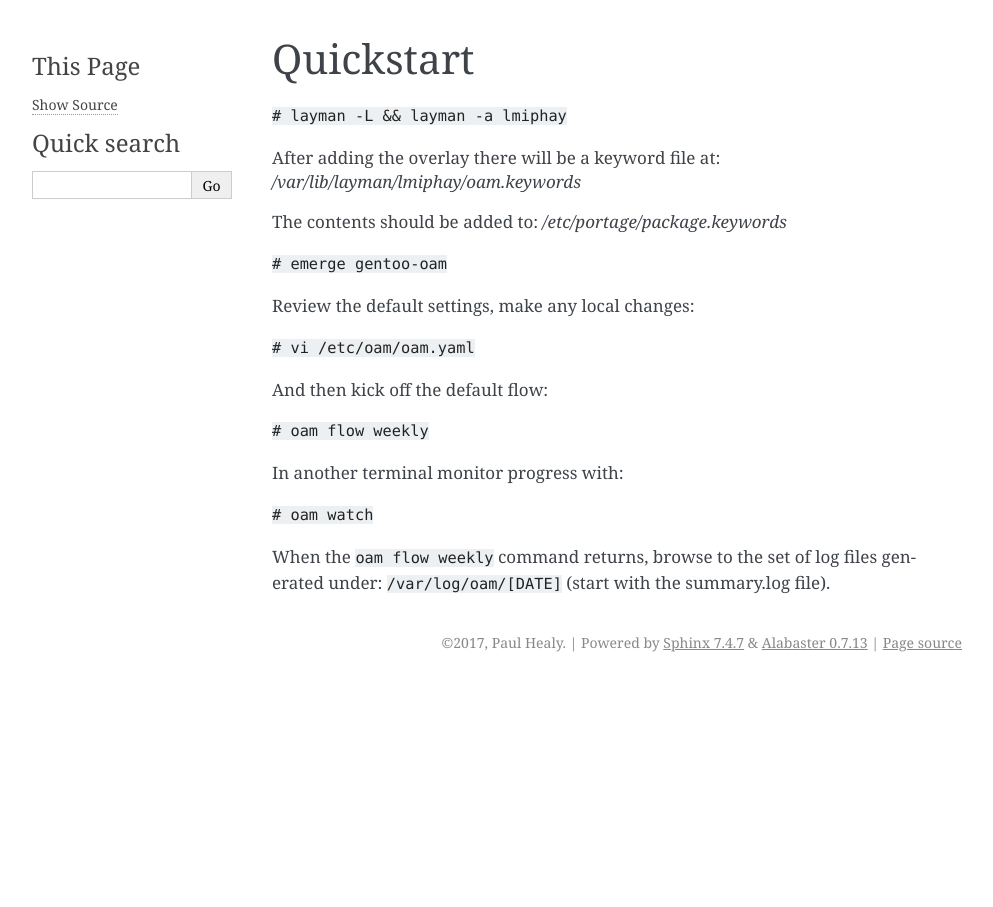
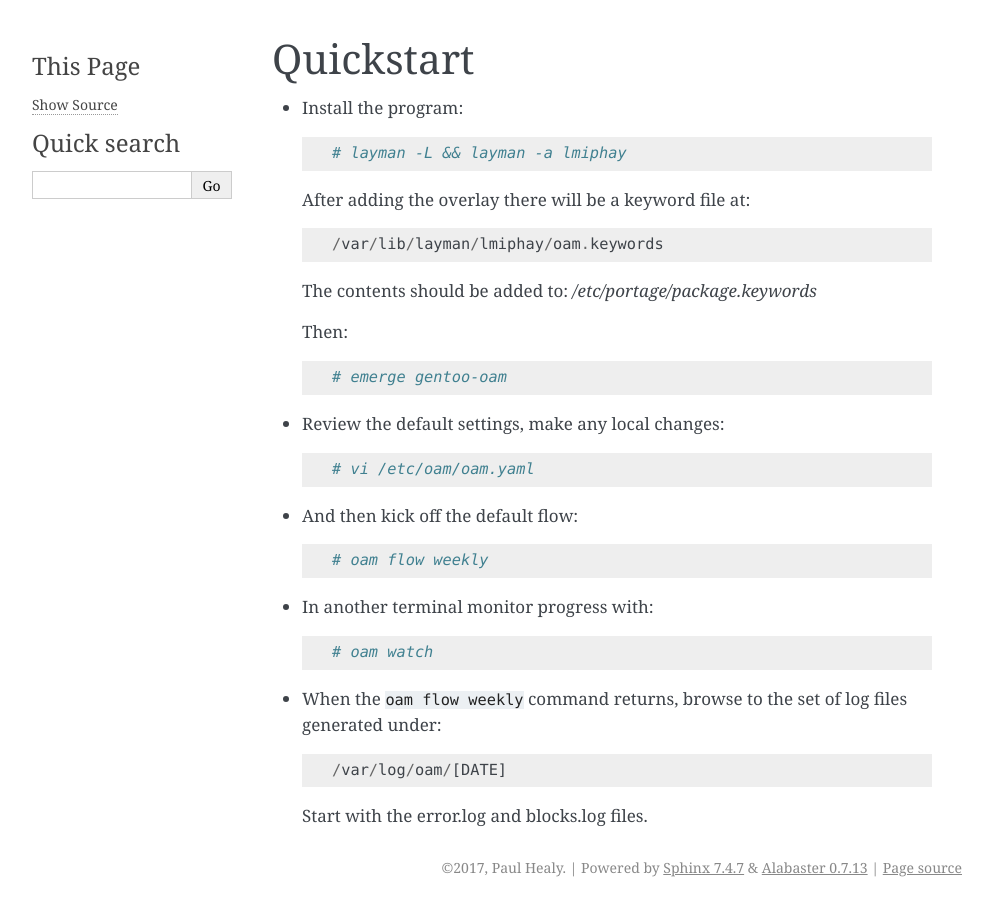
Before and after one commit to lmiphay/oam, a Sphinx documentation site: the page built from docs/source/quickstart.rst, in a window 1280 px wide. Shown: the whole page, without its empty margins (148-1141 px from the left). Built offline with Sphinx 7.4.7, drawn with Linux system fonts in a browser that asks for light colours.

Commit message:
cleanup pass

```diff
--- a/docs/source/quickstart.rst
+++ b/docs/source/quickstart.rst
@@ -1,26 +1,36 @@
-=========
+==========
 Quickstart
-=========
+==========
 
-``# layman -L && layman -a lmiphay``
+* Install the program::
 
-After adding the overlay there will be a keyword file at: `/var/lib/layman/lmiphay/oam.keywords`
+    # layman -L && layman -a lmiphay
 
-The contents should be added to: `/etc/portage/package.keywords`
+  After adding the overlay there will be a keyword file at::
 
-``# emerge gentoo-oam``
+    /var/lib/layman/lmiphay/oam.keywords
 
-Review the default settings, make any local changes:
+  The contents should be added to: `/etc/portage/package.keywords`
 
-``# vi /etc/oam/oam.yaml``
+  Then::
 
-And then kick off the default flow:
+    # emerge gentoo-oam
 
-``# oam flow weekly``
+* Review the default settings, make any local changes::
 
-In another terminal monitor progress with:
+    # vi /etc/oam/oam.yaml
 
-``# oam watch``
+* And then kick off the default flow::
 
-When the ``oam flow weekly`` command returns, browse to the set of log files generated under:
-``/var/log/oam/[DATE]`` (start with the summary.log file).
+    # oam flow weekly
+
+* In another terminal monitor progress with::
+
+    # oam watch
+
+* When the ``oam flow weekly`` command returns, browse to the set of log files
+  generated under::
+
+    /var/log/oam/[DATE]
+
+  Start with the error.log and blocks.log files.
```
